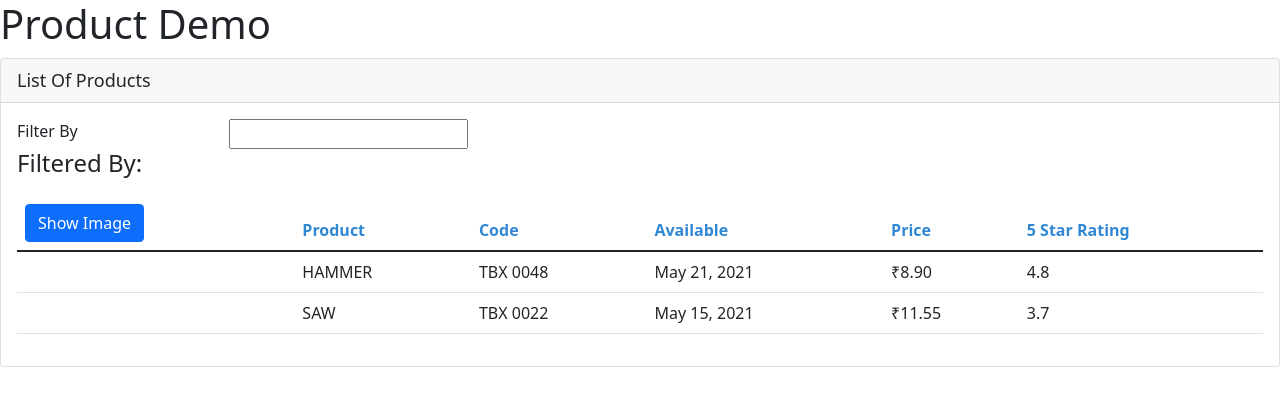
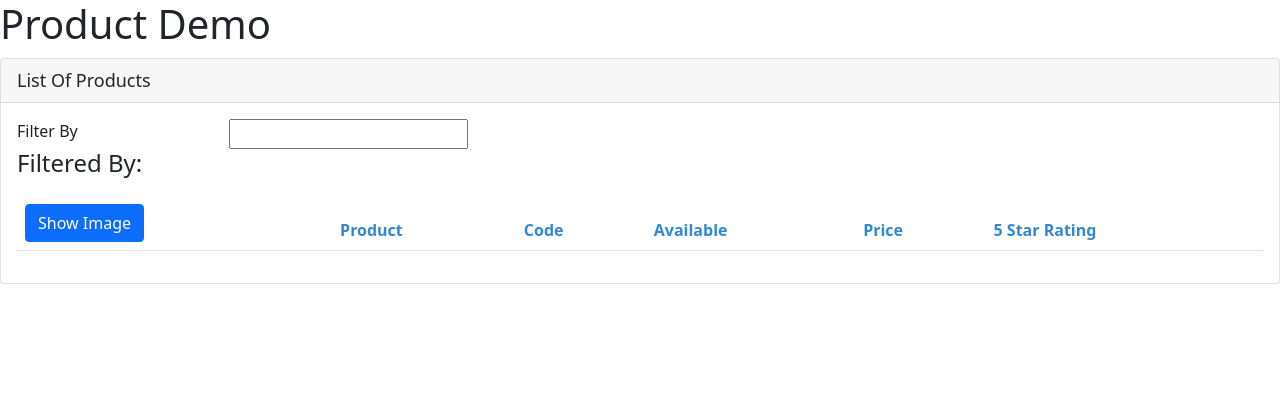
Before and after one commit to shubhamSamantaray/ProductSearch, an Angular app: page / in a window 1280 px wide. Shown: the top 406 px of the page. Built offline with nearby package versions, Linux system fonts and the light colour scheme.

Commit message:
added filter and arrow functions

```diff
--- a/src/app/products/product-list.component.html
+++ b/src/app/products/product-list.component.html
@@ -33,7 +33,7 @@
           </tr>
         </thead>
         <tbody>
-          <tr *ngFor='let product of products'>
+          <tr *ngFor='let product of filteredProduct'>
             <!-- Here product means each product in products array -->
             <td>
               <img *ngIf='showImage' [src]='product.imageUrl' [title]='product.productName'
--- a/src/app/products/product-list.component.ts
+++ b/src/app/products/product-list.component.ts
@@ -29,7 +29,10 @@
   set listFilter(value: string) {
     this._listFilter = value;
     console.log('in Setter', value);
+    this.filteredProduct = this.performFilter(value);
   }
+
+  filteredProduct: IProduct[] = [];
 
   products: IProduct[] = [{
     "productId": 5,
@@ -62,4 +65,17 @@
   ngOnInit(): void {
     console.log('In OnInit')
   }
+
+
+  // products is referrring to the array, the input parameter is the listFilter which is passed on
+  //  as a parameter in the setter method for  which is a string
+  performFilter(filterBy: string): IProduct[] {
+    filterBy = filterBy.toUpperCase();
+    return this.products.filter((product: IProduct) => product.productName.toUpperCase().includes(filterBy))
+
+    // this.products will return the whole list of array, we are using js array method
+
+    // The arrow method is processing each passed input product : products means product in each product , the body strats after =>
+  }
+
 }
```
